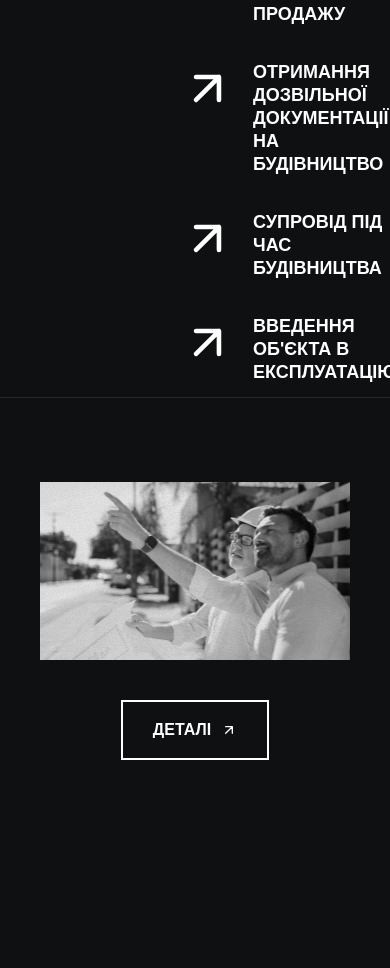
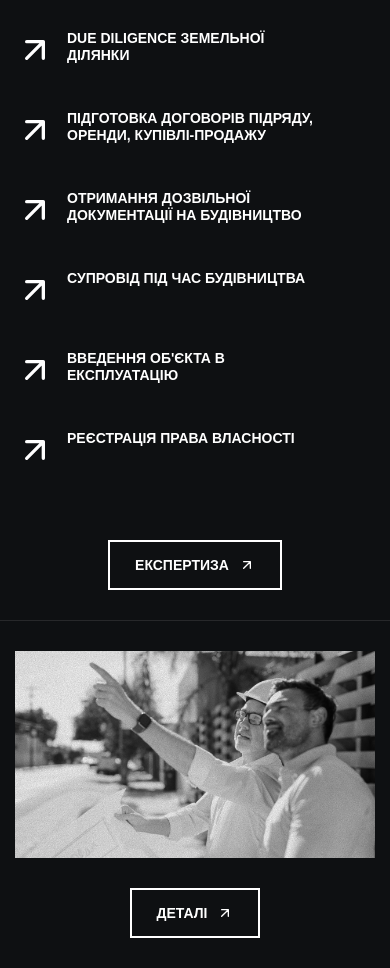
Before and after one commit to OleksandrNykoliak/websitepbc, a Django app: page /s/ in a window 390 px wide. Before the commit the page ends 760 px from the top, so only its background shows below. Run offline with Django 5.2, Linux system fonts and the light colour scheme.

Commit message:
upd
Signed-off-by: Oleksandr Nykoliak <oleksandrn@sapling-inc.com>

```diff
--- a/templates/services_hover.html
+++ b/templates/services_hover.html
@@ -30,18 +30,18 @@
         .services-list {
             flex: 1;
             background-color: #0E1012;
-            padding: 60px 250px;
+            padding: 60px 100px;
             display: flex;
             flex-direction: column;
             justify-content: center;
             align-items: flex-start;
             position: relative;
-            margin-top: -300px;
         }
 
         .services-items {
             list-style: none;
             text-align: left;
+            margin-left: 80px;
             padding-left: 0;
         }
 
@@ -108,18 +108,17 @@
             border-left: 2px solid var(--white, #FFF);
             display: flex;
             flex-direction: column;
-            justify-content: center; /* по вертикалі */
-            align-items: center; /* по горизонталі */
+            justify-content: center;
+            align-items: center;
             padding: 60px 40px;
             position: relative;
-            margin-top: -300px;
         }
 
         /* Контейнер зображення + кнопки */
         .visual-content {
             display: flex;
             flex-direction: column;
-            align-items: flex-start; /* кнопка буде по лівому краю фото */
+            align-items: flex-start;
         }
 
         .team-image {
@@ -152,49 +151,177 @@
             border-color: #2F8000;
         }
 
-        /* Адаптивність */
+        /* Адаптивність для планшетів */
+        @media (max-width: 1200px) {
+            .services-list {
+                padding: 60px 50px;
+            }
+
+            .services-items {
+                margin-left: 40px;
+            }
+
+            .expertise-btn {
+                margin-left: 40px;
+            }
+
+            .team-image {
+                width: 500px;
+                height: 333px;
+            }
+        }
+
+        @media (max-width: 992px) {
+            .services-list {
+                padding: 60px 30px;
+            }
+
+            .services-items {
+                margin-left: 20px;
+            }
+
+            .expertise-btn {
+                margin-left: 20px;
+            }
+
+            .team-image {
+                width: 400px;
+                height: 267px;
+            }
+        }
+
+        /* Адаптивність для мобільних */
         @media (max-width: 768px) {
             .services-section {
                 flex-direction: column;
+                min-height: auto;
+            }
+
+            .services-list {
+                padding: 40px 20px;
+                width: 100%;
+                align-items: center;
+            }
+
+            .services-items {
+                margin-left: 0;
+                width: 100%;
+                max-width: 500px;
+            }
+
+            .service-item {
+                margin-bottom: 25px;
+            }
+
+            .service-icon {
+                width: 45px;
+                height: 45px;
+                margin-right: 15px;
+            }
+
+            .service-text {
+                font-size: 16px;
+                line-height: 1.3;
+            }
+
+            .expertise-btn {
+                margin: 30px auto 0;
+                align-self: center;
             }
 
             .services-visual {
                 border-left: none;
                 border-top: 1px solid rgba(255, 255, 255, 0.1);
-                justify-content: center;
-                align-items: center;
+                padding: 40px 20px;
+                width: 100%;
             }
 
             .visual-content {
-                align-items: center; /* кнопка теж буде по центру на мобільному */
+                align-items: center;
+                width: 100%;
             }
 
             .team-image {
                 width: 100%;
+                max-width: 500px;
                 height: auto;
+                aspect-ratio: 621 / 414;
+                margin-bottom: 30px;
             }
 
-            .expertise-btn {
-                align-self: flex-start;
-                margin-top: 30px;
+            .details-btn {
+                align-self: center;
             }
         }
-.services-list {
-    flex: 1;
-    background-color: #0E1012;
-    padding: 60px 100px; /* менший відступ, щоб не тиснув праву частину */
-    display: flex;
-    flex-direction: column;
-    justify-content: center;
-    align-items: flex-start;
-    position: relative;
+
+        /* Для дуже малих екранів */
+        @media (max-width: 480px) {
+            .services-list {
+                padding: 30px 15px;
+            }
+
+            .service-item {
+                margin-bottom: 40px;
+            }
+
+            .service-icon {
+                width: 40px;
+                height: 40px;
+                margin-right: 12px;
+            }
+
+            .service-text {
+                font-size: 14px;
+                line-height: 1.2;
+            }
+
+            .expertise-btn,
+            .details-btn {
+                padding: 12px 25px;
+                font-size: 14px;
+            }
+
+            .services-visual {
+                padding: 30px 15px;
+            }
+        }
+
+        /* Фікс для ховерів на мобільних */
+        @media (hover: hover) {
+            .expertise-btn:hover,
+            .details-btn:hover {
+                background-color: #2F8000;
+                color: #fff;
+                border-color: #2F8000;
+            }
+        }
+
+        /* Для тач-пристроїв */
+        @media (hover: none) {
+            .expertise-btn:active,
+            .details-btn:active {
+                background-color: #2F8000;
+                color: #fff;
+                border-color: #2F8000;
+            }
+        }
+.team-image {
+    width: 621px;
+    height: 414px;
+    object-fit: cover;
+    filter: grayscale(100%);
+    margin-bottom: 40px;
 }
 
-.services-items {
-    list-style: none;
-    text-align: left;
-    margin-left: 80px; /* створює красивий відступ списків вправо */
-    padding-left: 0;
+/* Для мобільних — показує повністю, не обрізає */
+@media (max-width: 768px) {
+    .team-image {
+        width: 100%;
+        height: auto;
+        object-fit: contain; /* було cover */
+        aspect-ratio: auto; /* прибирає фіксоване співвідношення */
+        margin-bottom: 30px;
+    }
 }
 
 
```
